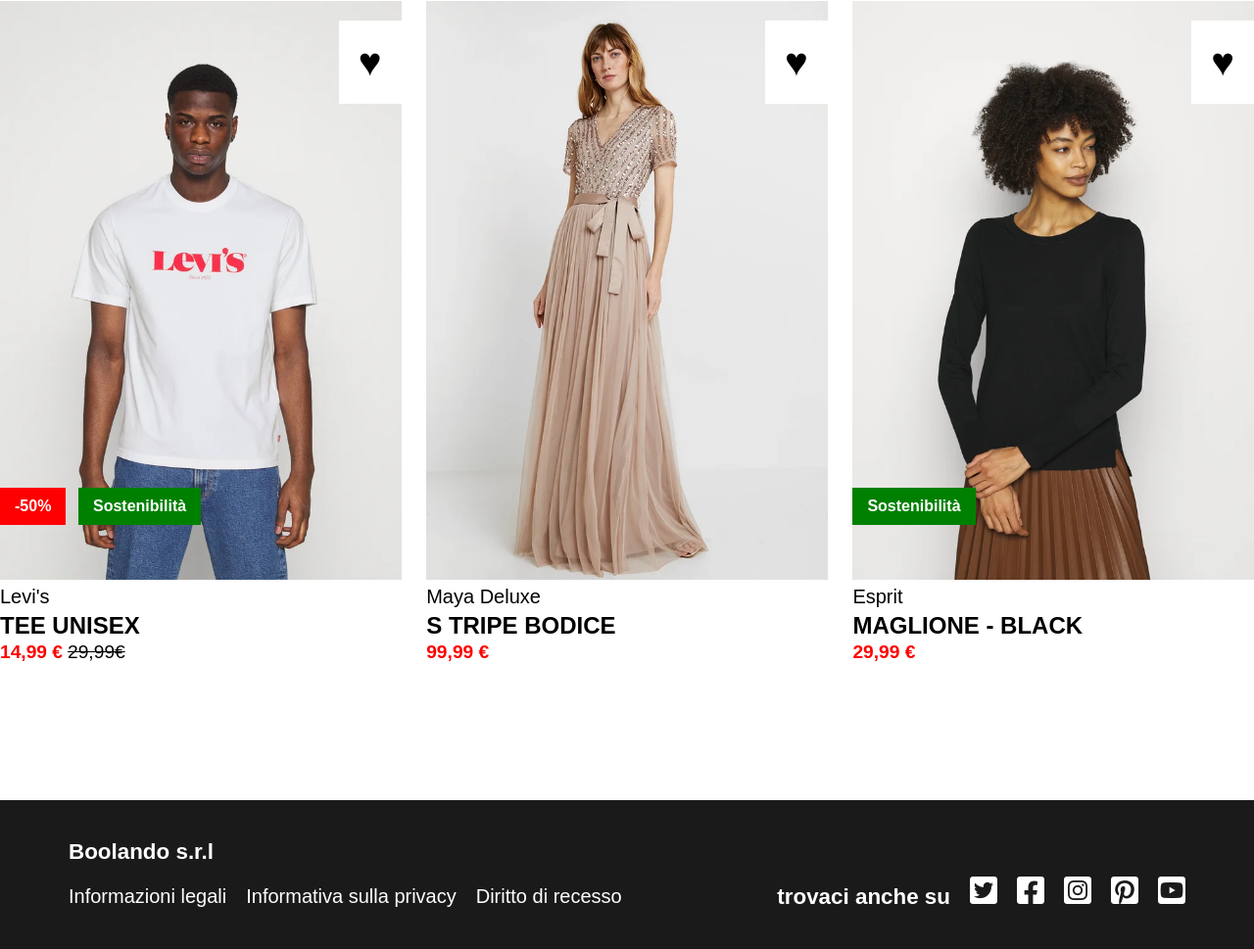
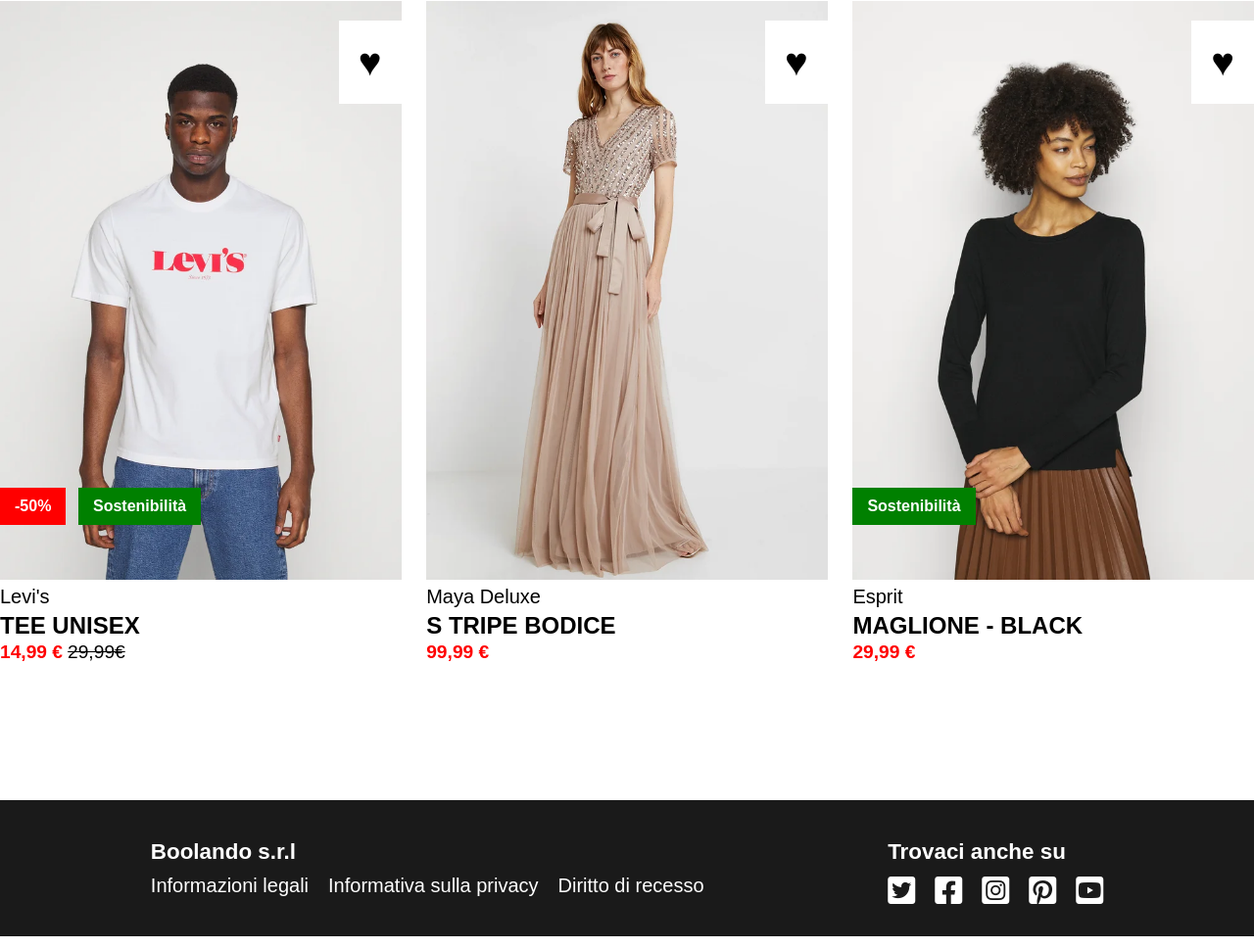
Before and after one commit to Samuele-Benato/html-css-boolando, a plain HTML site: page index.html in a window 1280 px wide. Shown: the part 956-1925 px from the top of the page at 98% size. Drawn offline with Linux system fonts and the light colour scheme.

Commit message:
fix : footer corrected

```diff
--- a/css/style.css
+++ b/css/style.css
@@ -190,12 +190,8 @@
   padding: 30px 60px;
   margin-top: 60px;
   background-color: #1a1a1a;
-}
-
-.footer {
   display: flex;
-  justify-content: space-between;
-  align-items: center;
+  justify-content: space-around;
 }
 
 footer h3 {
--- a/index.html
+++ b/index.html
@@ -200,15 +200,18 @@
     </main>
     <!-- FOOTER -->
     <footer>
-      <h3>Boolando s.r.l</h3>
-      <div class="footer">
-        <ul class="">
+      <div>
+        <h3>Boolando s.r.l</h3>
+        <ul>
           <li><a href="#">Informazioni legali</a></li>
           <li><a href="#">Informativa sulla privacy</a></li>
           <li><a href="#">Diritto di recesso</a></li>
         </ul>
+      </div>
+      <div>
+        <h3>Trovaci anche su</h3>
         <ul>
-          <li><h3>trovaci anche su</h3></li>
+          <li></li>
           <li>
             <a href="#"><i class="fa-brands fa-square-twitter"></i></a>
           </li>
```
